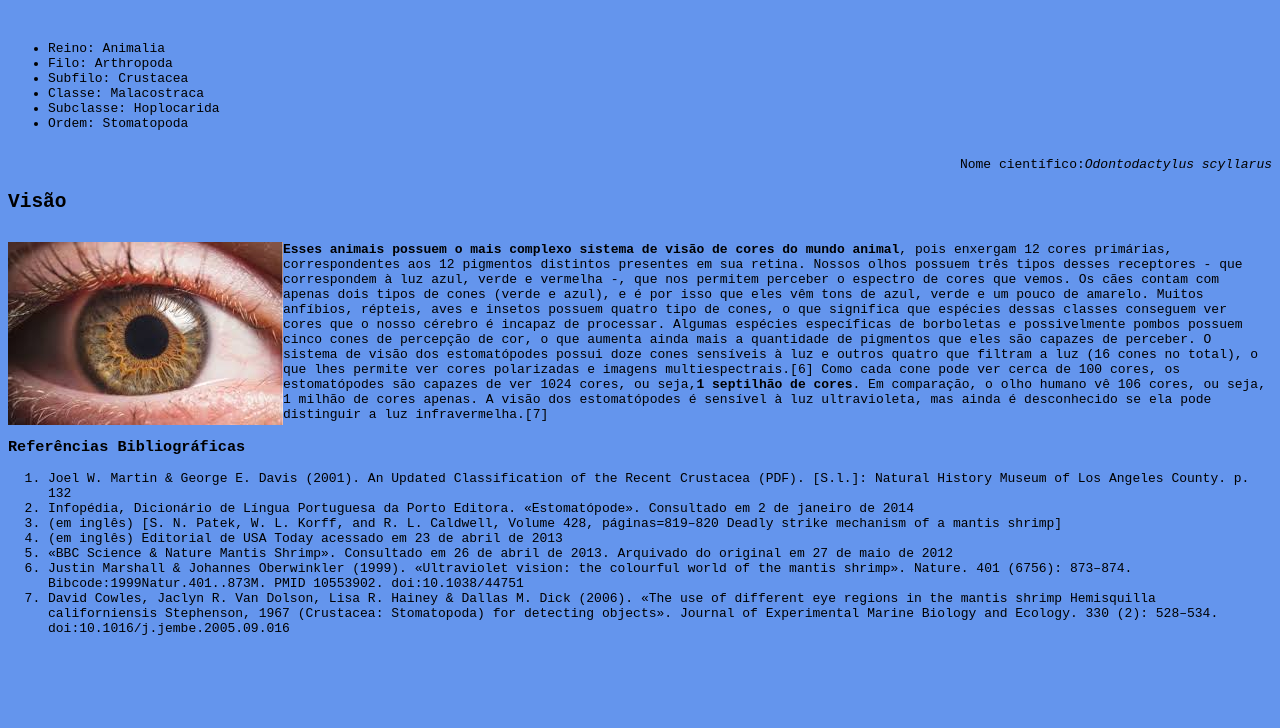
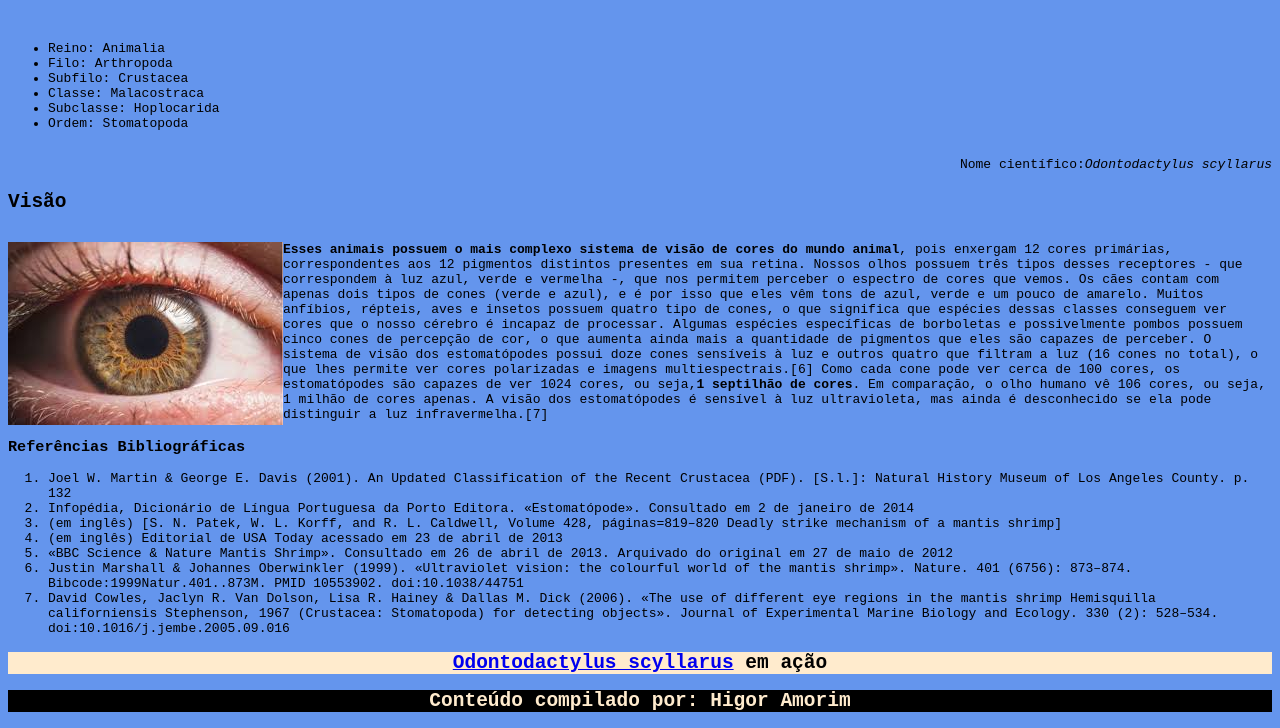
Before and after one commit to higoramorim/higoramorim.github.io, a plain HTML site: page exercises/3_4/exercise_1.html in a window 1280 px wide. Shown: the part 761-1489 px from the top of the page. Before the commit the page ends 1410 px from the top, so only its background shows below. Drawn offline with Linux system fonts and the light colour scheme.

Commit message:
step 5 e 6 footer e aside

```diff
--- a/exercises/3_4/css/style.css
+++ b/exercises/3_4/css/style.css
@@ -17,6 +17,8 @@ header{
     line-height: 30px;
     font-size: larger;
     font-weight: bolder;
+    list-style-type: none;
+
 }
 
 .article-text h1{
@@ -58,3 +60,14 @@ header{
 #olho{
     float: left;
 }
+
+aside{
+    text-align: center;
+    background-color: blanchedalmond;
+}
+
+footer{
+    background-color: black;
+    color: blanchedalmond;
+    text-align: center;
+}
--- a/exercises/3_4/exercise_1.html
+++ b/exercises/3_4/exercise_1.html
@@ -64,6 +64,16 @@
                 </ol>
             </section>
         </article>
+        <aside>
+            <section>
+                <h2><strong><a href="https://youtu.be/E0Li1k5hGBE">Odontodactylus scyllarus</strong></a> em ação</h2>
+            </section>
+        </aside>
+        <footer>
+            <section>
+                <h2>Conteúdo compilado por: Higor Amorim</h2>
+            </section>
+        </footer>
 
     </nav>
 
```
